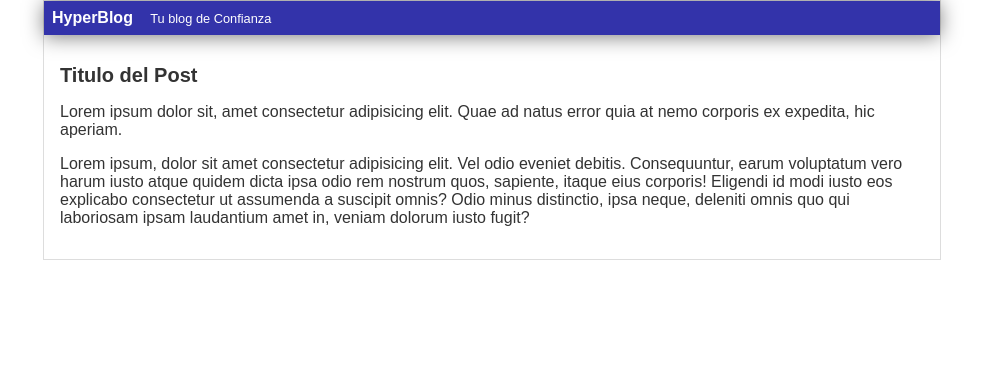
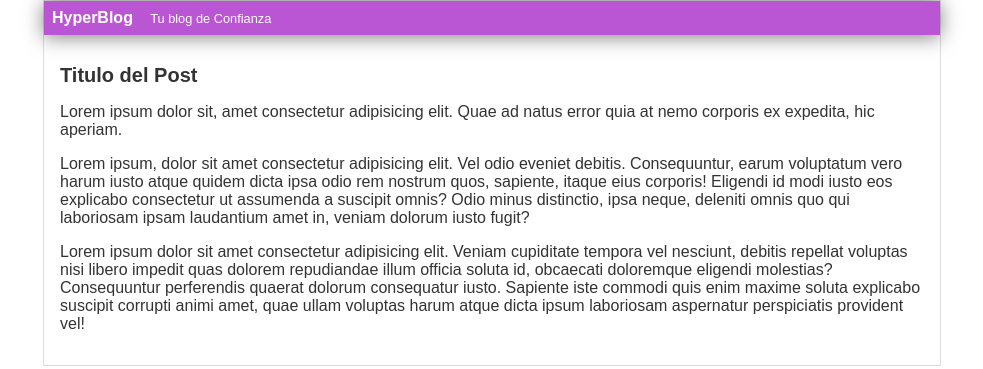
Before and after one commit to Adrian-Corttes/HyperBlog, a plain HTML site: page index.html in a window 1280 px wide. Shown: the whole page, without its empty margins (148-1131 px from the left). Drawn offline with Linux system fonts and the light colour scheme.

Commit message:
modified index.html and style.css

```diff
--- a/css/style.css
+++ b/css/style.css
@@ -14,7 +14,7 @@ body{
    margin: 0 auto;
 }
 .header{
-   background: #33a;
+   background: mediumorchid;
    box-shadow: 0px 2px 20px 0px rgba(0, 0, 0, 0.5);
    color: white;
    font-weight: bold;
--- a/index.html
+++ b/index.html
@@ -27,6 +27,10 @@
                Eligendi id modi iusto eos explicabo consectetur ut assumenda a suscipit omnis? Odio minus distinctio,
                ipsa neque, deleniti omnis quo qui laboriosam ipsam laudantium amet in, veniam dolorum iusto fugit?
             </p>
+            <p>
+               Lorem ipsum dolor sit amet consectetur adipisicing elit. Veniam cupiditate tempora vel nesciunt, debitis repellat voluptas nisi libero impedit quas dolorem repudiandae illum officia soluta id, obcaecati doloremque eligendi molestias?
+               Consequuntur perferendis quaerat dolorum consequatur iusto. Sapiente iste commodi quis enim maxime soluta explicabo suscipit corrupti animi amet, quae ullam voluptas harum atque dicta ipsum laboriosam aspernatur perspiciatis provident vel!
+            </p>
          </div>
       </div>
    </body>
```
